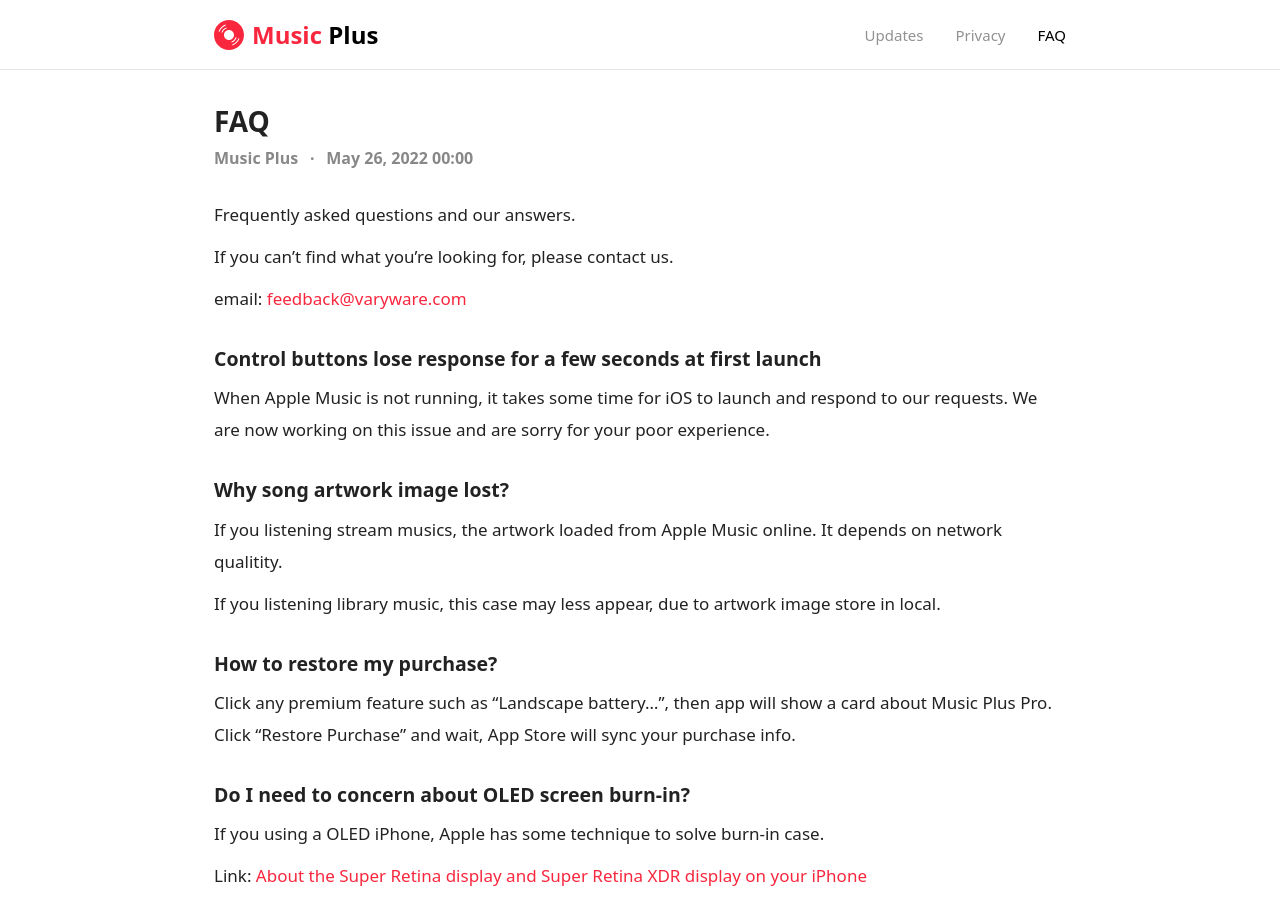
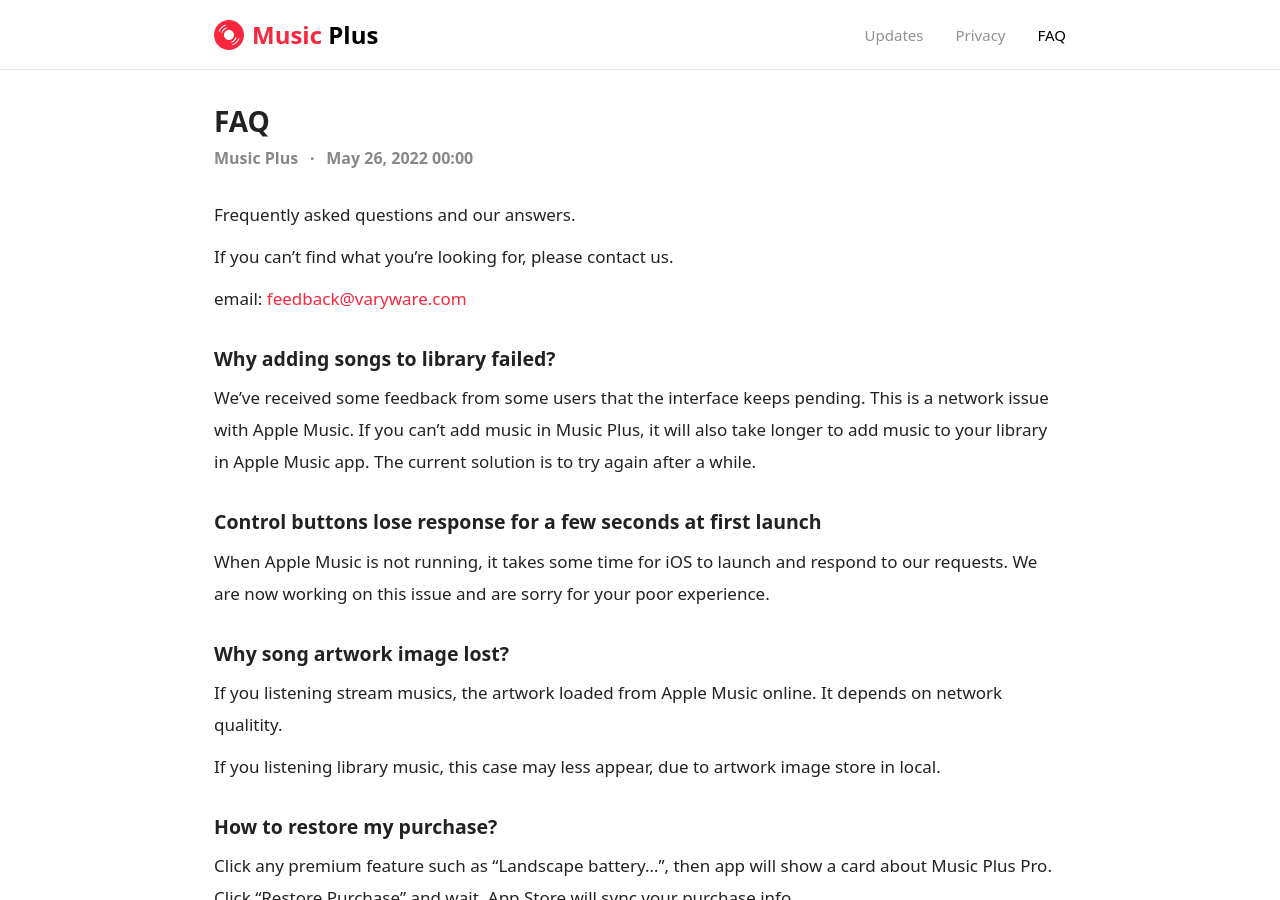
Before and after one commit to varyware/music-plus-site, a Jekyll site: the page built from _subpages/faq.md, in a window 1280 px wide and 900 px high. Built offline with Jekyll 4.4.1, drawn with Linux system fonts in a browser that asks for light colours.

Commit message:
Update faq

```diff
--- a/_subpages/faq.md
+++ b/_subpages/faq.md
@@ -12,6 +12,10 @@
 If you can't find what you're looking for, please contact us.
 
 email: [feedback@varyware.com](mailto:feedback@varyware.com)
+
+## Why adding songs to library failed?
+
+We've received some feedback from some users that the interface keeps pending. This is a network issue with Apple Music. If you can't add music in Music Plus, it will also take longer to add music to your library in Apple Music app. The current solution is to try again after a while.
 
 ## Control buttons lose response for a few seconds at first launch
 
```
